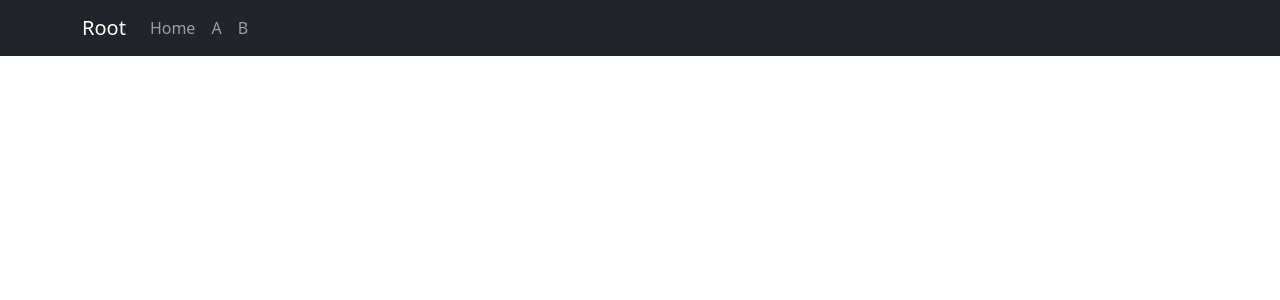
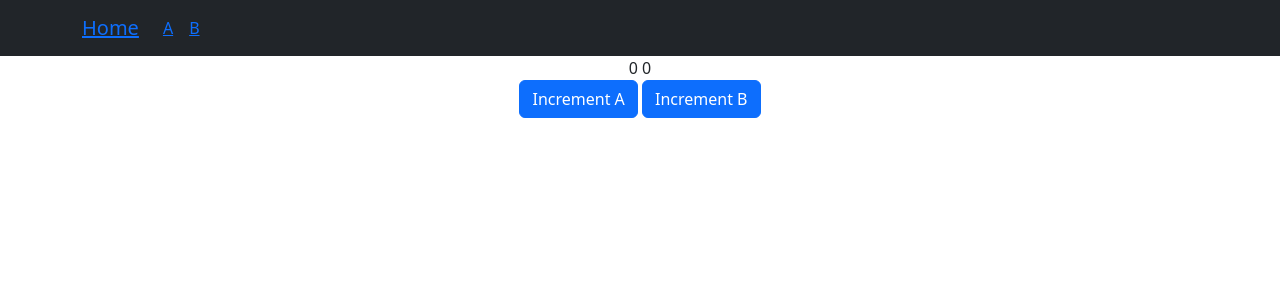
Before and after one commit to tejasvee-appsdeployer/task-7, a React (Create React App) app: page / in a window 1280 px wide. Shown: the top 300 px of the page. Built offline with nearby package versions, Linux system fonts and the light colour scheme.

Commit message:
complete functionality created

```diff
--- a/src/App.js
+++ b/src/App.js
@@ -1,24 +1,99 @@
+import { useState } from "react";
+import { Button, Container, Nav, Navbar } from "react-bootstrap";
+import { Link, Outlet, Route, Routes } from "react-router-dom";
 import "./App.css";
-import { Nav, Container, Navbar } from "react-bootstrap";
-import "bootstrap/dist/css/bootstrap.min.css";
-import { Outlet } from "react-router-dom";
 
-function App() {
+const Layout = () => {
 	return (
-		<div className="App">
+		<>
 			<Navbar bg="dark" variant="dark">
 				<Container>
-					<Navbar.Brand href="#home">Root</Navbar.Brand>
+					<Navbar.Brand>
+						<Link to="/">Home</Link>
+					</Navbar.Brand>
 					<Nav className="me-auto">
-						<Nav.Link href="/">Home</Nav.Link>
-						<Nav.Link href="/a">A</Nav.Link>
-						<Nav.Link href="/b">B</Nav.Link>
+						<Nav.Link>
+							<Link to="/a">A</Link>
+						</Nav.Link>
+						<Nav.Link>
+							<Link to="/b">B</Link>
+						</Nav.Link>
 					</Nav>
 				</Container>
 			</Navbar>
 			<Container>
 				<Outlet />
 			</Container>
+		</>
+	);
+};
+
+const Home = ({ a, b, incA, incB }) => {
+	return (
+		<div>
+			{a} {b}
+			<br />
+			<Button variant="primary" onClick={incA}>
+				Increment A
+			</Button>{" "}
+			<Button variant="primary" onClick={incB}>
+				Increment B
+			</Button>
+		</div>
+	);
+};
+
+const PageA = ({ a, b, incA, decB }) => {
+	return (
+		<div>
+			{a} {b}
+			<br />
+			<Button variant="primary" onClick={incA}>
+				Increment A
+			</Button>{" "}
+			<Button variant="secondary" onClick={decB}>
+				Decrement B
+			</Button>
+		</div>
+	);
+};
+const PageB = ({ a, b, decA, incB }) => {
+	return (
+		<div>
+			{a} {b}
+			<br />
+			<Button variant="secondary" onClick={decA}>
+				Decrement A
+			</Button>{" "}
+			<Button variant="primary" onClick={incB}>
+				Increment B
+			</Button>
+		</div>
+	);
+};
+function App() {
+	const [a, setA] = useState(0);
+	const [b, setB] = useState(0);
+	const incA = () => setA(a + 1);
+	const incB = () => setB(b + 1);
+	const decA = () => setA(a - 1);
+	const decB = () => setB(b - 1);
+	return (
+		<div className="App">
+			<Routes>
+				<Route path="/" element={<Layout />}>
+					<Route index element={<Home a={a} b={b} incA={incA} incB={incB} />} />
+					<Route
+						path="/a"
+						element={<PageA a={a} b={b} incA={incA} decB={decB} />}
+					/>
+					<Route
+						path="/b"
+						element={<PageB a={a} b={b} decA={decA} incB={incB} />}
+					/>
+					<Route path="*" element={<>404</>} />
+				</Route>
+			</Routes>
 		</div>
 	);
 }
--- a/src/index.js
+++ b/src/index.js
@@ -1,31 +1,15 @@
 import React from "react";
 import ReactDOM from "react-dom/client";
 import "./index.css";
+import "bootstrap/dist/css/bootstrap.min.css";
 import App from "./App";
-import { createBrowserRouter, RouterProvider } from "react-router-dom";
-import PageA from "./routes/A";
-import PageB from "./routes/B";
-
-const router = createBrowserRouter([
-	{
-		path: "/",
-		element: <App />,
-		children: [
-			{
-				path: "/a",
-				element: <PageA />,
-			},
-			{
-				path: "/b",
-				element: <PageB />,
-			},
-		],
-	},
-]);
+import { BrowserRouter } from "react-router-dom";
 
 const root = ReactDOM.createRoot(document.getElementById("root"));
 root.render(
 	<React.StrictMode>
-		<RouterProvider router={router} />
+		<BrowserRouter>
+			<App />
+		</BrowserRouter>
 	</React.StrictMode>
 );
--- a/src/routes/A.js
+++ /dev/null
@@ -1,7 +0,0 @@
-import React from "react";
-
-function PageA() {
-	return <div>A</div>;
-}
-
-export default PageA;
--- a/src/routes/B.js
+++ /dev/null
@@ -1,7 +0,0 @@
-import React from "react";
-
-function PageB() {
-	return <div>PageB</div>;
-}
-
-export default PageB;
```
